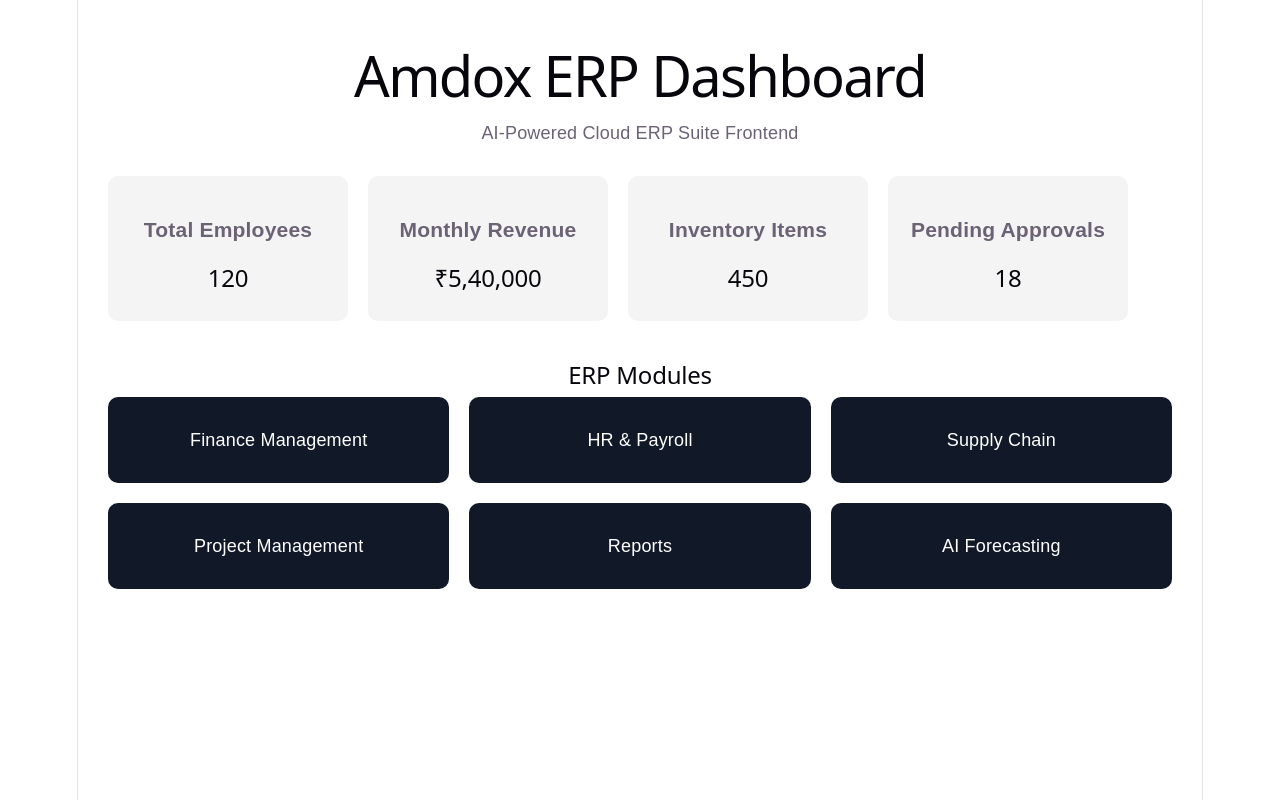
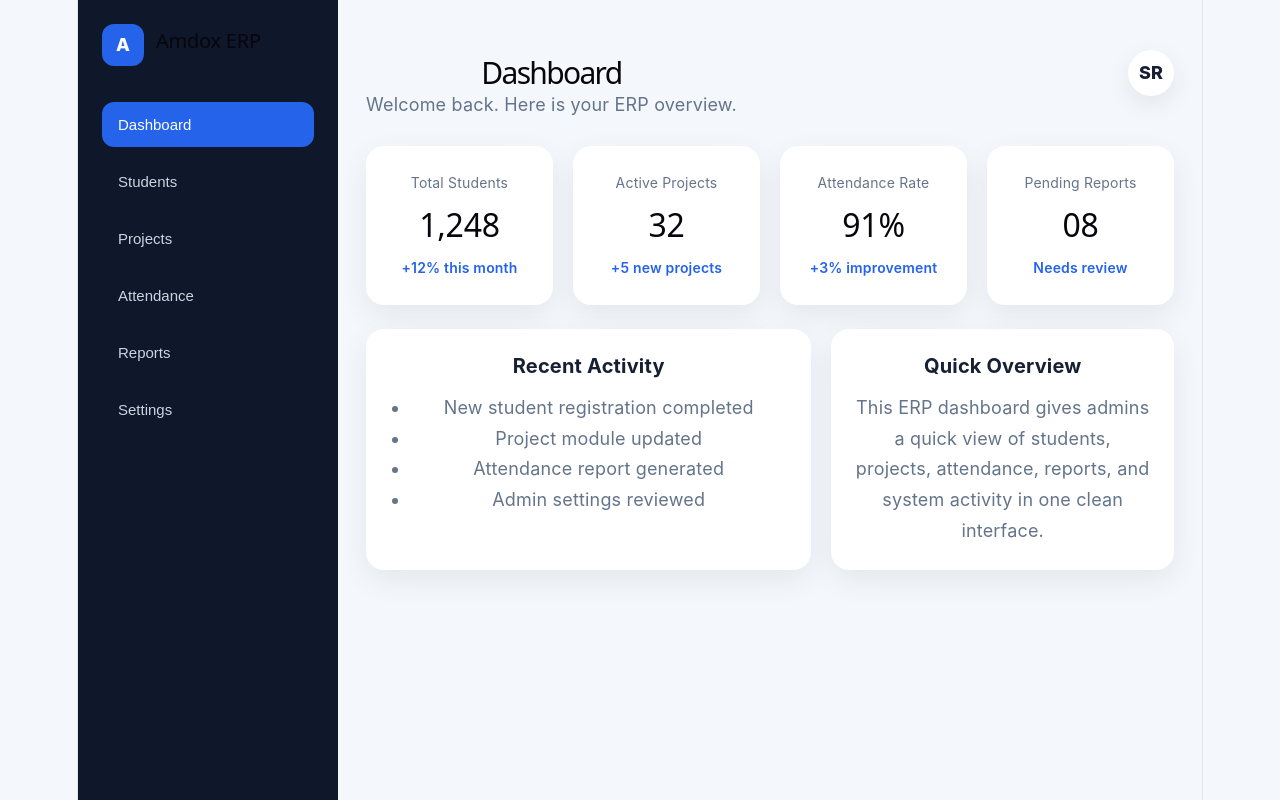
Before and after one commit to Achu-24/AMDOX-AI-Powered-Cloud-ERP, a React (Vite) app: page / in a window 1280 px wide. Built offline with nearby package versions, Linux system fonts and the light colour scheme.

Commit message:
Created ERP dashboard layout

```diff
--- a/src/App.css
+++ b/src/App.css
@@ -1,184 +1,171 @@
-.counter {
-  font-size: 16px;
-  padding: 5px 10px;
-  border-radius: 5px;
-  color: var(--accent);
-  background: var(--accent-bg);
-  border: 2px solid transparent;
-  transition: border-color 0.3s;
-  margin-bottom: 24px;
+* {
+  margin: 0;
+  padding: 0;
+  box-sizing: border-box;
+}
 
-  &:hover {
-    border-color: var(--accent-border);
+body {
+  font-family: Inter, system-ui, Arial, sans-serif;
+  background: #f4f7fb;
+  color: #172033;
+}
+
+.app {
+  min-height: 100vh;
+  display: flex;
+}
+
+.sidebar {
+  width: 260px;
+  background: #0f172a;
+  color: white;
+  padding: 24px;
+}
+
+.logo {
+  display: flex;
+  align-items: center;
+  gap: 12px;
+  margin-bottom: 36px;
+}
+
+.logo span {
+  width: 42px;
+  height: 42px;
+  background: #2563eb;
+  display: grid;
+  place-items: center;
+  border-radius: 12px;
+  font-weight: 800;
+}
+
+.logo h2 {
+  font-size: 20px;
+}
+
+.sidebar-menu {
+  display: flex;
+  flex-direction: column;
+  gap: 12px;
+}
+
+.menu-item {
+  border: none;
+  background: transparent;
+  color: #cbd5e1;
+  text-align: left;
+  padding: 14px 16px;
+  border-radius: 12px;
+  cursor: pointer;
+  font-size: 15px;
+}
+
+.menu-item:hover,
+.menu-item.active {
+  background: #2563eb;
+  color: white;
+}
+
+.main-content {
+  flex: 1;
+  padding: 28px;
+}
+
+.topbar {
+  display: flex;
+  align-items: center;
+  justify-content: space-between;
+  margin-bottom: 28px;
+}
+
+.topbar h1 {
+  font-size: 30px;
+  margin-bottom: 6px;
+}
+
+.topbar p {
+  color: #64748b;
+}
+
+.profile-box span {
+  width: 46px;
+  height: 46px;
+  background: #ffffff;
+  border-radius: 50%;
+  display: grid;
+  place-items: center;
+  font-weight: 800;
+  box-shadow: 0 8px 24px rgba(15, 23, 42, 0.08);
+}
+
+.page {
+  display: flex;
+  flex-direction: column;
+  gap: 24px;
+}
+
+.stats-grid {
+  display: grid;
+  grid-template-columns: repeat(4, 1fr);
+  gap: 20px;
+}
+
+.stat-card,
+.panel {
+  background: white;
+  border-radius: 18px;
+  padding: 24px;
+  box-shadow: 0 10px 30px rgba(15, 23, 42, 0.07);
+}
+
+.stat-card p {
+  color: #64748b;
+  font-size: 14px;
+}
+
+.stat-card h2 {
+  font-size: 32px;
+  margin: 10px 0;
+}
+
+.stat-card span {
+  color: #2563eb;
+  font-size: 14px;
+  font-weight: 600;
+}
+
+.dashboard-grid {
+  display: grid;
+  grid-template-columns: 1.3fr 1fr;
+  gap: 20px;
+}
+
+.panel h3 {
+  margin-bottom: 14px;
+  font-size: 20px;
+}
+
+.panel p,
+.panel li {
+  color: #64748b;
+  line-height: 1.7;
+}
+
+.panel ul {
+  padding-left: 20px;
+}
+
+@media (max-width: 900px) {
+  .app {
+    flex-direction: column;
   }
-  &:focus-visible {
-    outline: 2px solid var(--accent);
-    outline-offset: 2px;
+
+  .sidebar {
+    width: 100%;
+  }
+
+  .stats-grid,
+  .dashboard-grid {
+    grid-template-columns: 1fr;
   }
 }
-
-.hero {
-  position: relative;
-
-  .base,
-  .framework,
-  .vite {
-    inset-inline: 0;
-    margin: 0 auto;
-  }
-
-  .base {
-    width: 170px;
-    position: relative;
-    z-index: 0;
-  }
-
-  .framework,
-  .vite {
-    position: absolute;
-  }
-
-  .framework {
-    z-index: 1;
-    top: 34px;
-    height: 28px;
-    transform: perspective(2000px) rotateZ(300deg) rotateX(44deg) rotateY(39deg)
-      scale(1.4);
-  }
-
-  .vite {
-    z-index: 0;
-    top: 107px;
-    height: 26px;
-    width: auto;
-    transform: perspective(2000px) rotateZ(300deg) rotateX(40deg) rotateY(39deg)
-      scale(0.8);
-  }
-}
-
-#center {
-  display: flex;
-  flex-direction: column;
-  gap: 25px;
-  place-content: center;
-  place-items: center;
-  flex-grow: 1;
-
-  @media (max-width: 1024px) {
-    padding: 32px 20px 24px;
-    gap: 18px;
-  }
-}
-
-#next-steps {
-  display: flex;
-  border-top: 1px solid var(--border);
-  text-align: left;
-
-  & > div {
-    flex: 1 1 0;
-    padding: 32px;
-    @media (max-width: 1024px) {
-      padding: 24px 20px;
-    }
-  }
-
-  .icon {
-    margin-bottom: 16px;
-    width: 22px;
-    height: 22px;
-  }
-
-  @media (max-width: 1024px) {
-    flex-direction: column;
-    text-align: center;
-  }
-}
-
-#docs {
-  border-right: 1px solid var(--border);
-
-  @media (max-width: 1024px) {
-    border-right: none;
-    border-bottom: 1px solid var(--border);
-  }
-}
-
-#next-steps ul {
-  list-style: none;
-  padding: 0;
-  display: flex;
-  gap: 8px;
-  margin: 32px 0 0;
-
-  .logo {
-    height: 18px;
-  }
-
-  a {
-    color: var(--text-h);
-    font-size: 16px;
-    border-radius: 6px;
-    background: var(--social-bg);
-    display: flex;
-    padding: 6px 12px;
-    align-items: center;
-    gap: 8px;
-    text-decoration: none;
-    transition: box-shadow 0.3s;
-
-    &:hover {
-      box-shadow: var(--shadow);
-    }
-    .button-icon {
-      height: 18px;
-      width: 18px;
-    }
-  }
-
-  @media (max-width: 1024px) {
-    margin-top: 20px;
-    flex-wrap: wrap;
-    justify-content: center;
-
-    li {
-      flex: 1 1 calc(50% - 8px);
-    }
-
-    a {
-      width: 100%;
-      justify-content: center;
-      box-sizing: border-box;
-    }
-  }
-}
-
-#spacer {
-  height: 88px;
-  border-top: 1px solid var(--border);
-  @media (max-width: 1024px) {
-    height: 48px;
-  }
-}
-
-.ticks {
-  position: relative;
-  width: 100%;
-
-  &::before,
-  &::after {
-    content: '';
-    position: absolute;
-    top: -4.5px;
-    border: 5px solid transparent;
-  }
-
-  &::before {
-    left: 0;
-    border-left-color: var(--border);
-  }
-  &::after {
-    right: 0;
-    border-right-color: var(--border);
-  }
-}
--- a/src/App.jsx
+++ b/src/App.jsx
@@ -1,58 +1,38 @@
+import { useState } from "react";
+import "./App.css";
+
+import Sidebar from "./components/Sidebar";
+import Topbar from "./components/Topbar";
+import Dashboard from "./pages/Dashboard";
+import Students from "./pages/Students";
+import Projects from "./pages/Projects";
+import Attendance from "./pages/Attendance";
+import Reports from "./pages/Reports";
+import Settings from "./pages/Settings";
+
 function App() {
+  const [activePage, setActivePage] = useState("Dashboard");
+
+  const renderPage = () => {
+    if (activePage === "Dashboard") return <Dashboard />;
+    if (activePage === "Students") return <Students />;
+    if (activePage === "Projects") return <Projects />;
+    if (activePage === "Attendance") return <Attendance />;
+    if (activePage === "Reports") return <Reports />;
+    if (activePage === "Settings") return <Settings />;
+    return <Dashboard />;
+  };
+
   return (
-    <div style={{ padding: "30px", fontFamily: "Arial" }}>
-      <h1>Amdox ERP Dashboard</h1>
-      <p>AI-Powered Cloud ERP Suite Frontend</p>
+    <div className="app">
+      <Sidebar activePage={activePage} setActivePage={setActivePage} />
 
-      <div style={{ display: "flex", gap: "20px", marginTop: "30px" }}>
-        <div style={cardStyle}>
-          <h3>Total Employees</h3>
-          <h2>120</h2>
-        </div>
-
-        <div style={cardStyle}>
-          <h3>Monthly Revenue</h3>
-          <h2>₹5,40,000</h2>
-        </div>
-
-        <div style={cardStyle}>
-          <h3>Inventory Items</h3>
-          <h2>450</h2>
-        </div>
-
-        <div style={cardStyle}>
-          <h3>Pending Approvals</h3>
-          <h2>18</h2>
-        </div>
-      </div>
-
-      <h2 style={{ marginTop: "40px" }}>ERP Modules</h2>
-
-      <div style={{ display: "grid", gridTemplateColumns: "repeat(3, 1fr)", gap: "20px" }}>
-        <div style={moduleStyle}>Finance Management</div>
-        <div style={moduleStyle}>HR & Payroll</div>
-        <div style={moduleStyle}>Supply Chain</div>
-        <div style={moduleStyle}>Project Management</div>
-        <div style={moduleStyle}>Reports</div>
-        <div style={moduleStyle}>AI Forecasting</div>
-      </div>
+      <main className="main-content">
+        <Topbar activePage={activePage} />
+        {renderPage()}
+      </main>
     </div>
   );
 }
 
-const cardStyle = {
-  background: "#f4f4f4",
-  padding: "20px",
-  borderRadius: "10px",
-  width: "200px",
-};
-
-const moduleStyle = {
-  background: "#111827",
-  color: "white",
-  padding: "30px",
-  borderRadius: "10px",
-  fontSize: "18px",
-};
-
 export default App;
--- /dev/null
+++ b/src/Pages/Attendance.jsx
@@ -0,0 +1,12 @@
+function Attendance() {
+  return (
+    <section className="page">
+      <div className="panel">
+        <h3>Attendance Tracking</h3>
+        <p>View attendance records, daily logs, and monthly attendance reports.</p>
+      </div>
+    </section>
+  );
+}
+
+export default Attendance;
--- /dev/null
+++ b/src/Pages/Dashboard.jsx
@@ -0,0 +1,36 @@
+import StatCard from "../components/StatCard";
+
+function Dashboard() {
+  return (
+    <section className="page">
+      <div className="stats-grid">
+        <StatCard title="Total Students" value="1,248" change="+12% this month" />
+        <StatCard title="Active Projects" value="32" change="+5 new projects" />
+        <StatCard title="Attendance Rate" value="91%" change="+3% improvement" />
+        <StatCard title="Pending Reports" value="08" change="Needs review" />
+      </div>
+
+      <div className="dashboard-grid">
+        <div className="panel">
+          <h3>Recent Activity</h3>
+          <ul>
+            <li>New student registration completed</li>
+            <li>Project module updated</li>
+            <li>Attendance report generated</li>
+            <li>Admin settings reviewed</li>
+          </ul>
+        </div>
+
+        <div className="panel">
+          <h3>Quick Overview</h3>
+          <p>
+            This ERP dashboard gives admins a quick view of students, projects,
+            attendance, reports, and system activity in one clean interface.
+          </p>
+        </div>
+      </div>
+    </section>
+  );
+}
+
+export default Dashboard;
--- /dev/null
+++ b/src/Pages/Projects.jsx
@@ -0,0 +1,12 @@
+function Projects() {
+  return (
+    <section className="page">
+      <div className="panel">
+        <h3>Projects Management</h3>
+        <p>Track project progress, assigned tasks, deadlines, and submissions.</p>
+      </div>
+    </section>
+  );
+}
+
+export default Projects;
--- /dev/null
+++ b/src/Pages/Reports.jsx
@@ -0,0 +1,12 @@
+function Reports() {
+  return (
+    <section className="page">
+      <div className="panel">
+        <h3>Reports</h3>
+        <p>Generate and review ERP reports for students, attendance, and projects.</p>
+      </div>
+    </section>
+  );
+}
+
+export default Reports;
--- /dev/null
+++ b/src/Pages/Settings.jsx
@@ -0,0 +1,12 @@
+function Settings() {
+  return (
+    <section className="page">
+      <div className="panel">
+        <h3>Settings</h3>
+        <p>Manage admin preferences, account settings, and system configuration.</p>
+      </div>
+    </section>
+  );
+}
+
+export default Settings;
--- /dev/null
+++ b/src/Pages/Students.jsx
@@ -0,0 +1,12 @@
+function Students() {
+  return (
+    <section className="page">
+      <div className="panel">
+        <h3>Students Management</h3>
+        <p>Manage student profiles, records, batches, and academic details.</p>
+      </div>
+    </section>
+  );
+}
+
+export default Students;
--- /dev/null
+++ b/src/components/Sidebar.jsx
@@ -0,0 +1,33 @@
+const menuItems = [
+  "Dashboard",
+  "Students",
+  "Projects",
+  "Attendance",
+  "Reports",
+  "Settings",
+];
+
+function Sidebar({ activePage, setActivePage }) {
+  return (
+    <aside className="sidebar">
+      <div className="logo">
+        <span>A</span>
+        <h2>Amdox ERP</h2>
+      </div>
+
+      <nav className="sidebar-menu">
+        {menuItems.map((item) => (
+          <button
+            key={item}
+            className={activePage === item ? "menu-item active" : "menu-item"}
+            onClick={() => setActivePage(item)}
+          >
+            {item}
+          </button>
+        ))}
+      </nav>
+    </aside>
+  );
+}
+
+export default Sidebar;
--- /dev/null
+++ b/src/components/StatCard.jsx
@@ -0,0 +1,11 @@
+function StatCard({ title, value, change }) {
+  return (
+    <div className="stat-card">
+      <p>{title}</p>
+      <h2>{value}</h2>
+      <span>{change}</span>
+    </div>
+  );
+}
+
+export default StatCard;
--- /dev/null
+++ b/src/components/Topbar.jsx
@@ -0,0 +1,16 @@
+function Topbar({ activePage }) {
+  return (
+    <header className="topbar">
+      <div>
+        <h1>{activePage}</h1>
+        <p>Welcome back. Here is your ERP overview.</p>
+      </div>
+
+      <div className="profile-box">
+        <span>SR</span>
+      </div>
+    </header>
+  );
+}
+
+export default Topbar;
```
